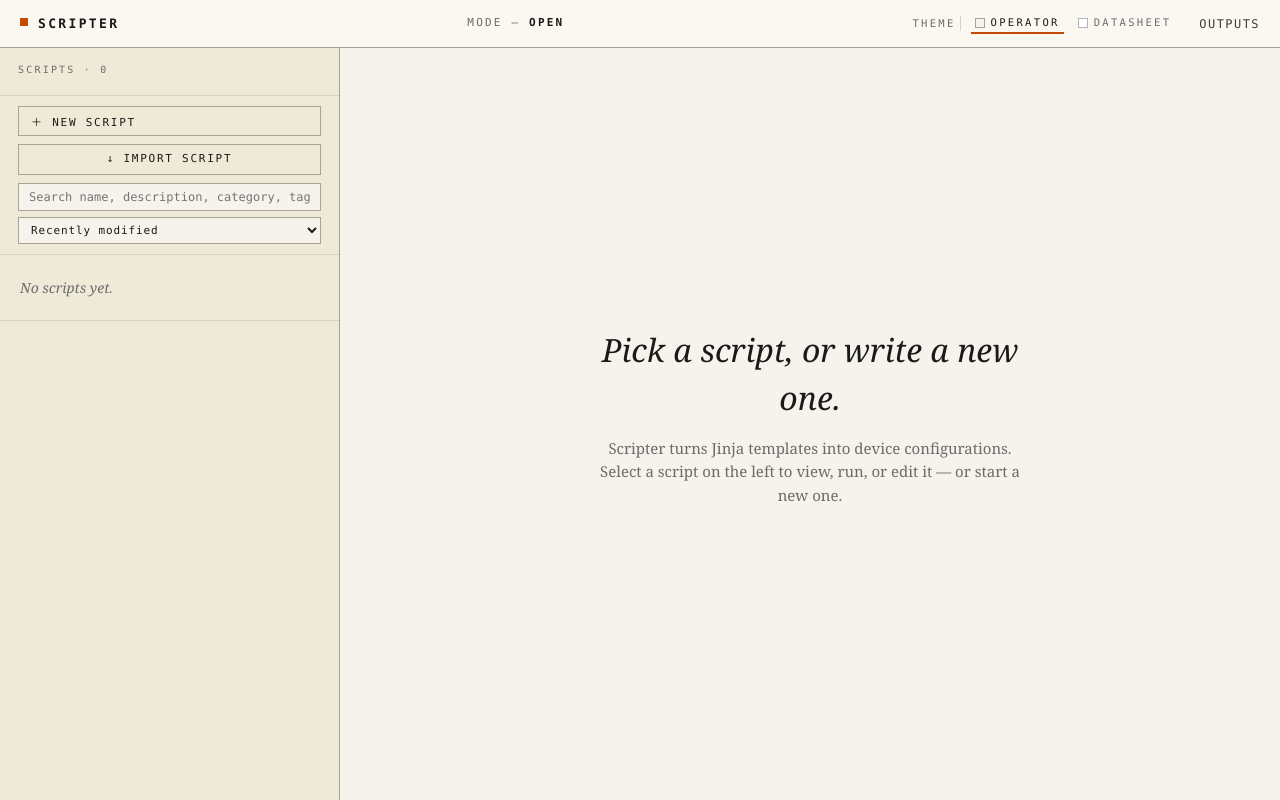
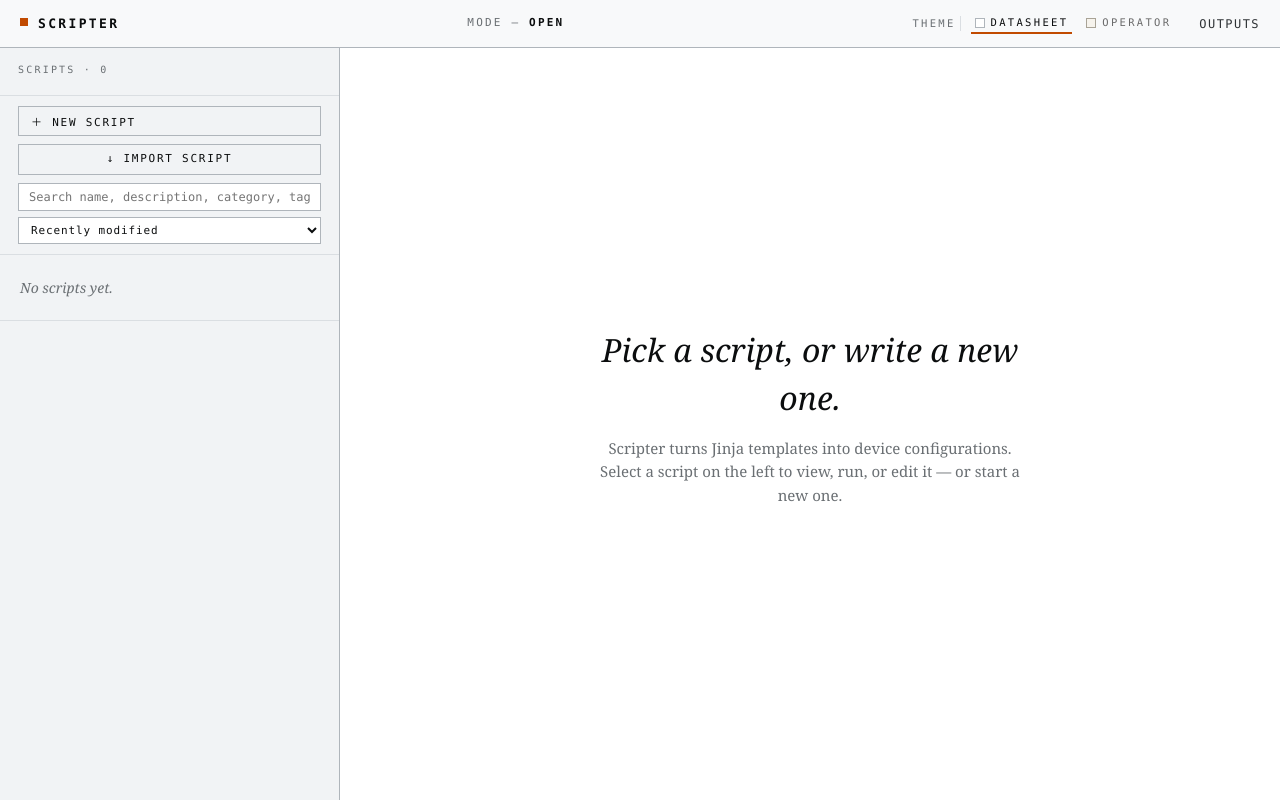
Before and after one commit to dasiimwe/scripter, a Flask app: page /workbench in a window 1280 px wide. Run offline with Flask 3, Linux system fonts and the light colour scheme; data comes from the database, SQL or seed files in the repository; data that the repository does not hold is empty; some libraries are stand-ins or nearby versions; some web fonts are replaced.

Commit message:
Reorder theme buttons in theme selector and set default theme to Datasheet

```diff
--- a/static/css/workbench.css
+++ b/static/css/workbench.css
@@ -8,8 +8,25 @@
   --serif: "Newsreader", "Iowan Old Style", "Hoefler Text", Georgia, serif;
 }
 
+/* Theme: Datasheet — cool pure-white, freshly printed reference sheet (default). */
+:root,
+[data-theme="datasheet"] {
+  --canvas:       #FFFFFF;
+  --canvas-sunk:  #F1F3F5;
+  --canvas-soft:  #F8F9FA;
+  --ink:          #0B0D0E;
+  --ink-mid:      #2E3235;
+  --ink-muted:    #6A6F73;
+  --rule:         #DADEE2;
+  --rule-strong:  #AFB5BB;
+  --accent:       #C14A00;
+  --accent-soft:  #FCE8D8;
+  --accent-ink:   #8C3500;
+  --danger:       #8B1A1A;
+  --swatch-border: #DADEE2;
+}
+
 /* Theme: Operator's Manual — warm bone-white, well-thumbed field manual. */
-:root,
 [data-theme="operator"] {
   --canvas:       #F6F3EC;
   --canvas-sunk:  #EFEAD8;
@@ -26,25 +43,6 @@
   --swatch-border: transparent;
 }
 
-/* Theme: Datasheet — cool pure-white, freshly printed reference sheet.
-   Same typographic discipline; slightly cooler rules and ink create productive
-   tension with the hazard-amber accent. */
-[data-theme="datasheet"] {
-  --canvas:       #FFFFFF;
-  --canvas-sunk:  #F1F3F5;
-  --canvas-soft:  #F8F9FA;
-  --ink:          #0B0D0E;
-  --ink-mid:      #2E3235;
-  --ink-muted:    #6A6F73;
-  --rule:         #DADEE2;
-  --rule-strong:  #AFB5BB;
-  --accent:       #C14A00;
-  --accent-soft:  #FCE8D8;
-  --accent-ink:   #8C3500;
-  --danger:       #8B1A1A;
-  --swatch-border: #DADEE2;
-}
-
 * { box-sizing: border-box; }
 
 html, body {
--- a/static/js/theme.js
+++ b/static/js/theme.js
@@ -3,7 +3,7 @@
 (function () {
   const KEY = 'scripter.theme';
   const VALID = new Set(['operator', 'datasheet']);
-  const DEFAULT = 'operator';
+  const DEFAULT = 'datasheet';
 
   function current() {
     const stored = localStorage.getItem(KEY);
--- a/templates/partials/theme_selector.html
+++ b/templates/partials/theme_selector.html
@@ -1,9 +1,9 @@
 <div class="theme-select" role="group" aria-label="Color theme">
   <span class="label">Theme</span>
-  <button type="button" class="theme-chip" data-theme="operator"  aria-pressed="true">
+  <button type="button" class="theme-chip" data-theme="datasheet" aria-pressed="true">
+    <span class="sw" aria-hidden="true"></span>Datasheet
+  </button>
+  <button type="button" class="theme-chip" data-theme="operator"  aria-pressed="false">
     <span class="sw" aria-hidden="true"></span>Operator
   </button>
-  <button type="button" class="theme-chip" data-theme="datasheet" aria-pressed="false">
-    <span class="sw" aria-hidden="true"></span>Datasheet
-  </button>
 </div>
```
